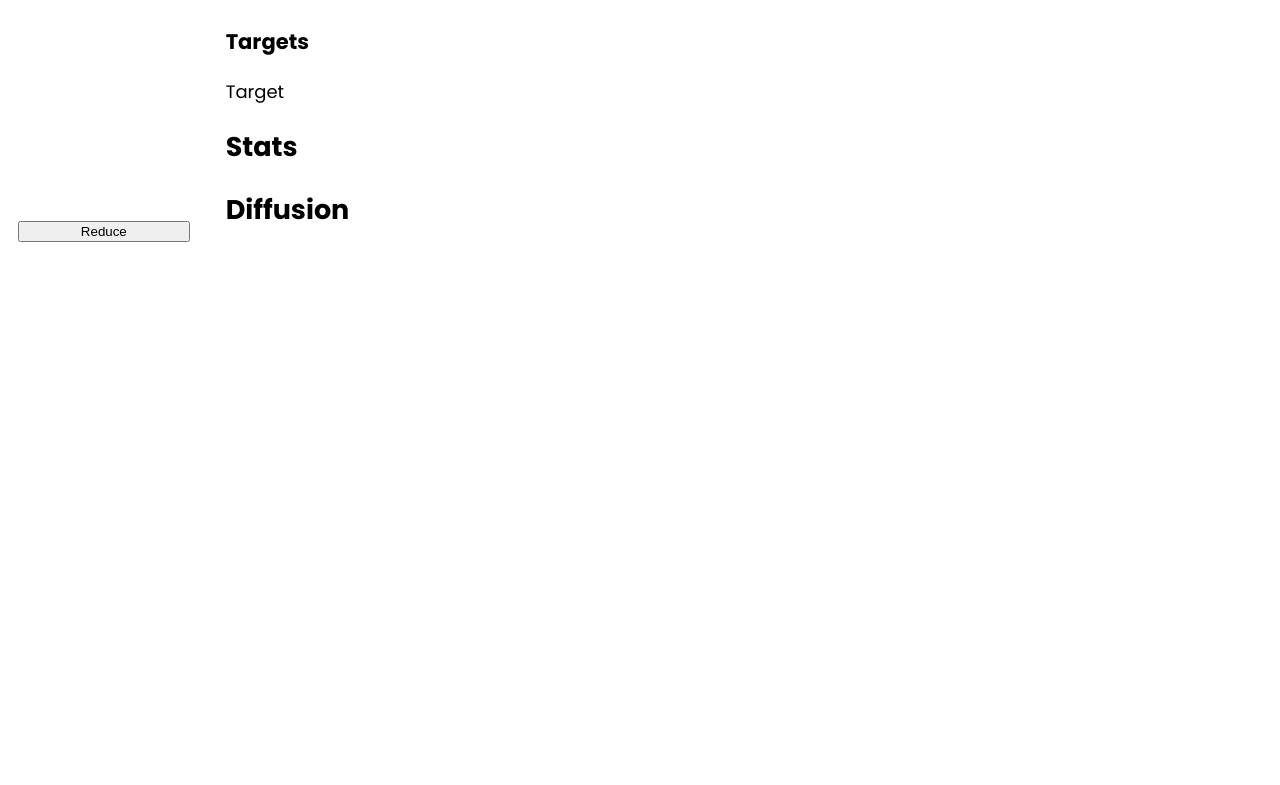
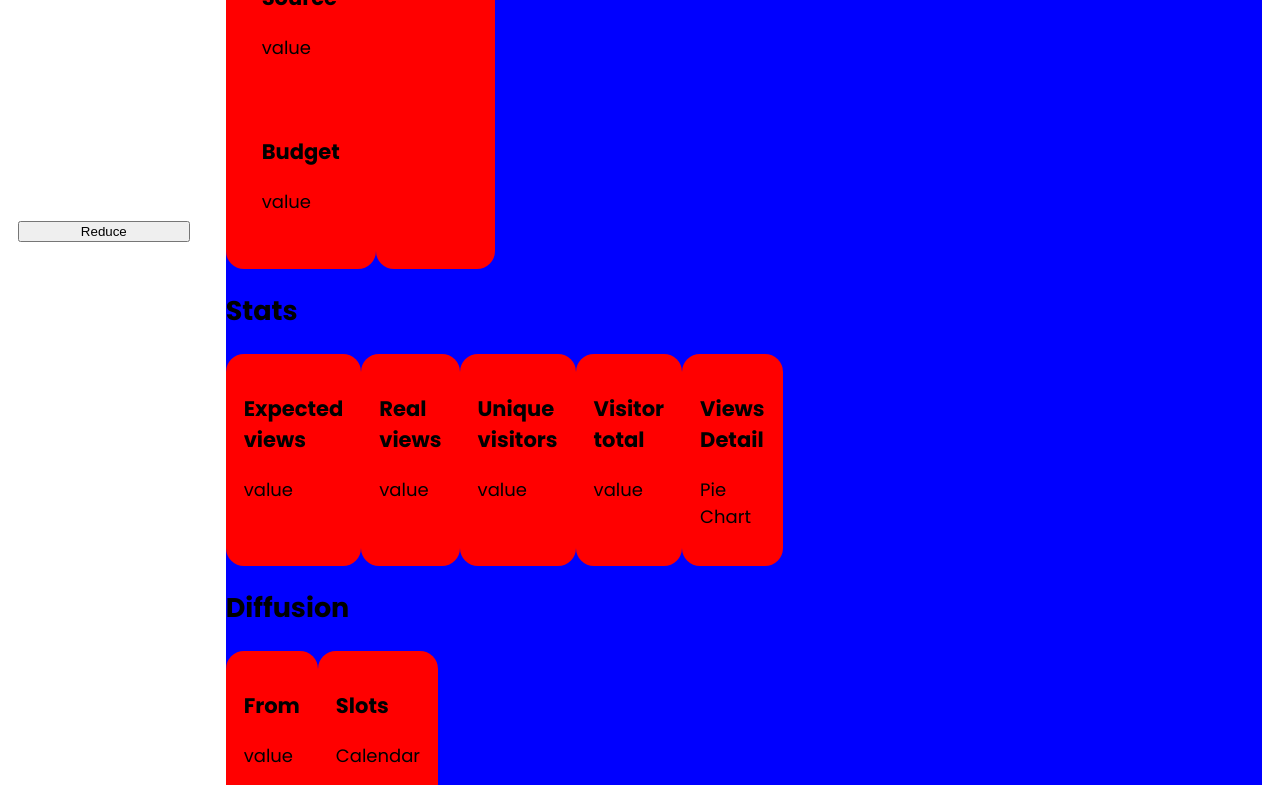
Before and after one commit to ProcessX/proxistore-test, a React (Vite) app: page /campaign-details in a window 1280 px wide. Shown: the part 540-1325 px from the top of the page. Before the commit the page ends 800 px from the top, so only its background shows below. Built offline with nearby package versions, Linux system fonts and the light colour scheme.

Commit message:
Campaign Details all blocks visible

```diff
--- a/src/components/campaignInfoSection/CampaignInfoSection.js
+++ b/src/components/campaignInfoSection/CampaignInfoSection.js
@@ -3,8 +3,8 @@ import React from 'react'
 // eslint-disable-next-line react/prop-types
 const CampaignInfoSection = ({ children, title }) => {
     return (
-        <section className={'campaignInfoBlock'}>
-            <h2 className={'campaignInfoBlock__title'}>{title}</h2>
+        <section className={'campaign__info__section'}>
+            <h2 className={'title title--infoSection'}>{title}</h2>
             <div className={'campaign__info'}>{children}</div>
         </section>
     )
--- a/src/components/campaignInfoSection/InfoBlock.js
+++ b/src/components/campaignInfoSection/InfoBlock.js
@@ -3,8 +3,8 @@ import React from 'react'
 // eslint-disable-next-line react/prop-types
 const InfoBlock = ({children, title}) => {
     return (
-        <div className={'infoBlock'}>
-            <h3 className={'infoBlock__title'}>{title}</h3>
+        <div className={'info__block'}>
+            <h3 className={'info__block__title'}>{title}</h3>
             {children}
         </div>
     )
--- /dev/null
+++ b/src/components/campaignInfoSection/SlotsBlock.js
@@ -0,0 +1,12 @@
+import React from 'react'
+import InfoBlock from './InfoBlock'
+
+const SlotsBlock = () => {
+    return (
+        <InfoBlock title={'Slots'}>
+            <p>Calendar</p>
+        </InfoBlock>
+    )
+}
+
+export default SlotsBlock
--- a/src/components/campaignInfoSection/TargetsBlock.js
+++ b/src/components/campaignInfoSection/TargetsBlock.js
@@ -2,9 +2,9 @@ import React from 'react'
 import InfoBlock from './InfoBlock'
 
 // eslint-disable-next-line react/prop-types
-const TargetsBlock = ({title}) => {
+const TargetsBlock = () => {
     return (
-        <InfoBlock title={title}>
+        <InfoBlock title={'Targets'}>
             Target
         </InfoBlock>
     )
--- /dev/null
+++ b/src/components/campaignInfoSection/ViewsDetailBlock.js
@@ -0,0 +1,12 @@
+import React from 'react'
+import InfoBlock from './InfoBlock'
+
+const ViewsDetailBlock = () => {
+    return (
+        <InfoBlock title={'Views Detail'}>
+            <p>Pie Chart</p>
+        </InfoBlock>
+    )
+}
+
+export default ViewsDetailBlock
--- a/src/components/pages/campaignDetails/CampaignDetails.js
+++ b/src/components/pages/campaignDetails/CampaignDetails.js
@@ -3,7 +3,9 @@ import BtnBack from '../../btn/BtnBack'
 import CampaignInfoSection from '../../campaignInfoSection/CampaignInfoSection'
 import IdentifiersBlock from '../../campaignInfoSection/IdentifiersBlock'
 import SingleBlock from '../../campaignInfoSection/SingleBlock'
+import SlotsBlock from '../../campaignInfoSection/SlotsBlock'
 import TargetsBlock from '../../campaignInfoSection/TargetsBlock'
+import ViewsDetailBlock from '../../campaignInfoSection/ViewsDetailBlock'
 import MainPageLayout from '../mainPageLayout/MainPageLayout'
 
 const CampaignDetails = () => {
@@ -12,7 +14,7 @@ const CampaignDetails = () => {
             <div className={'campaignDetails'}>
                 <BtnBack />
 
-                <CampaignInfoSection title={'Identifiers'}>
+                <CampaignInfoSection title={'General'}>
                     <IdentifiersBlock>
                         <h4 className={'campaign__name'}>Campaign name</h4>
                         <p className={'campaign__id'}>ID</p>
@@ -22,12 +24,24 @@ const CampaignDetails = () => {
                             <SingleBlock title={'Budget'} value={'value'} />
                         </div>
                     </IdentifiersBlock>
-                    <TargetsBlock title={'Targets'}/>
+                    <TargetsBlock />
                 </CampaignInfoSection>
 
-                <CampaignInfoSection title={'Stats'}></CampaignInfoSection>
+                <CampaignInfoSection title={'Stats'}>
+                    <SingleBlock title={'Expected views'} value={'value'} />
+                    <SingleBlock title={'Real views'} value={'value'} />
+                    <SingleBlock title={'Unique visitors'} value={'value'} />
+                    <SingleBlock title={'Visitor total'} value={'value'} />
+                    <ViewsDetailBlock />
+                </CampaignInfoSection>
 
-                <CampaignInfoSection title={'Diffusion'}></CampaignInfoSection>
+                <CampaignInfoSection title={'Diffusion'}>
+                    <div className={'diffusion__dates'}>
+                        <SingleBlock title={'From'} value={'value'} />
+                        <SingleBlock title={'To'} value={'value'} />
+                    </div>
+                    <SlotsBlock />
+                </CampaignInfoSection>
             </div>
         </MainPageLayout>
     )
--- /dev/null
+++ b/src/style/components/campaignInfoSection/_campaignInfoSection.scss
@@ -0,0 +1,24 @@
+@use '../../lib/colors';
+@use '../../lib/fonts';
+@use '../../lib/mixin';
+@use './infoBlock';
+
+.campaign__info__section {
+    background-color: #0000ff;
+    display: grid;
+}
+
+@include mixin.tablet {
+    .campaign__info__section {
+        background-color: #0000ff;
+
+        .title {
+            grid-column: 1/-1;
+        }
+
+        .campaign__info {
+            display: grid;
+            grid-template-columns: repeat(12, 1fr);
+        }
+    }
+}
--- /dev/null
+++ b/src/style/components/campaignInfoSection/_infoBlock.scss
@@ -0,0 +1,5 @@
+.info__block{
+    background-color: red;
+    padding: 1rem;
+    border-radius: 1rem;
+}
--- a/src/style/style.scss
+++ b/src/style/style.scss
@@ -3,6 +3,9 @@
 @use './components/pages/pages';
 @use './components/btn/btn';
 @use './components/campaignList/campaignList';
+@use './components/campaignInfoSection/campaignInfoSection';
+
+
 
 body {
     margin: 0;
```
Also changed, not shown: src/style/components/campaignInfoSection/_identifiersBlock.scss (added), src/style/components/campaignInfoSection/_singleBlock.scss (added), src/style/components/campaignInfoSection/_targetsBlock.scss (added).
